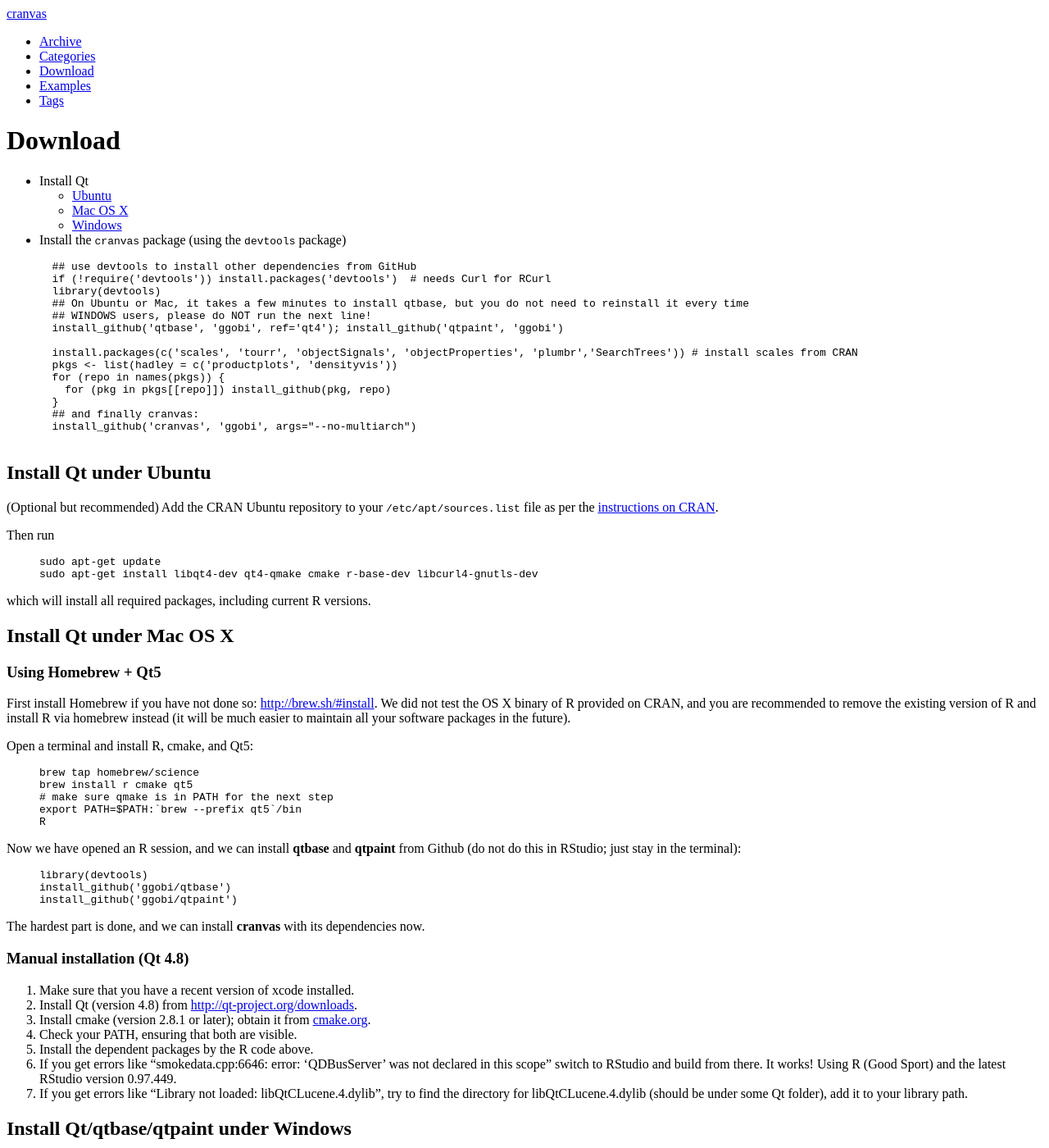
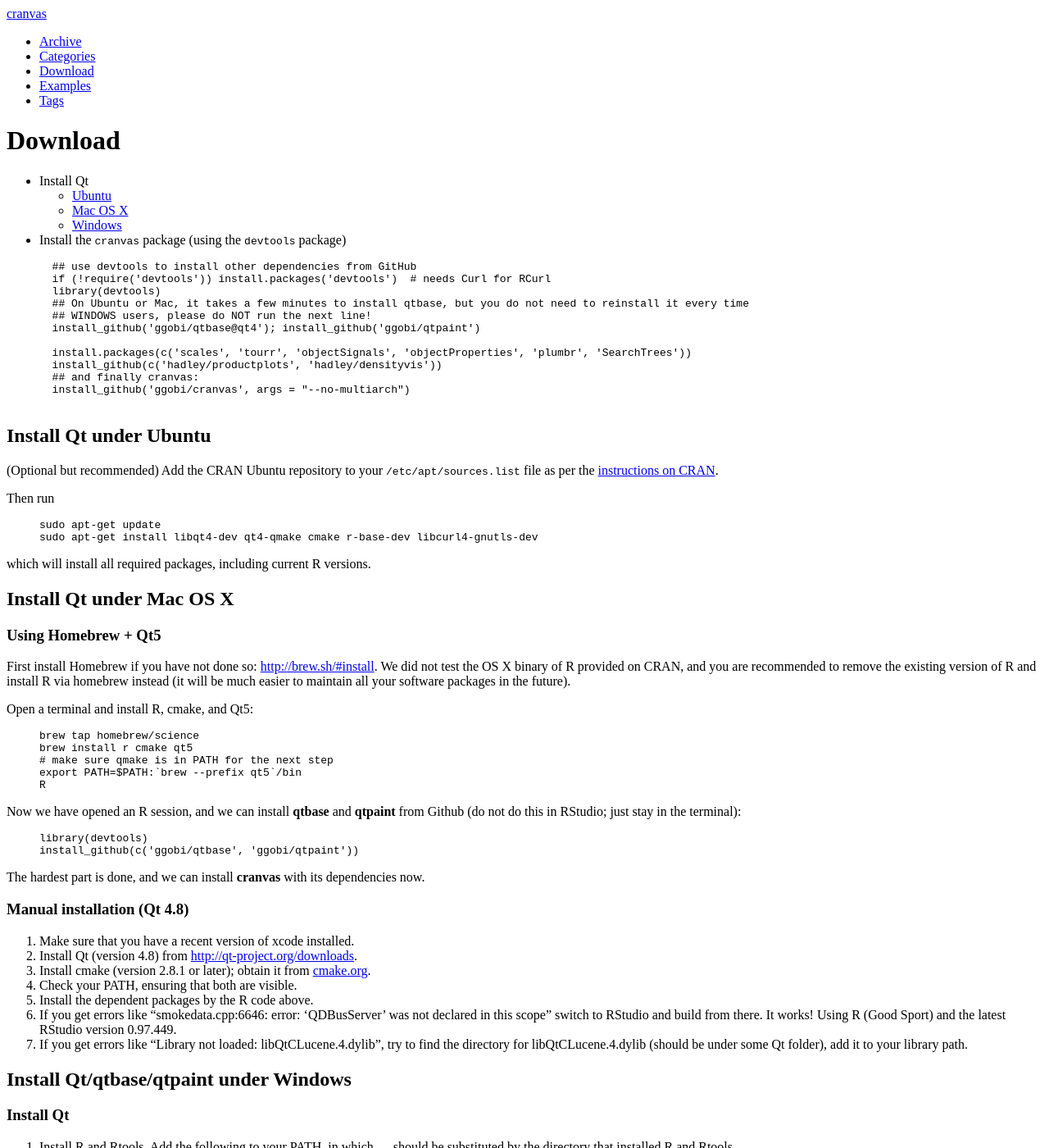
Before and after one commit to ggobi/cranvas.org, a Jekyll site: the page built from download.md, in a window 1280 px wide and 1400 px high. Shown: the whole window at 82% size. Built offline with Jekyll 4.4.1, drawn with Linux system fonts in a browser that asks for light colours.

Commit message:
use the user/repo syntax for devtools

```diff
--- a/download.md
+++ b/download.md
@@ -17,15 +17,12 @@
   library(devtools)
   ## On Ubuntu or Mac, it takes a few minutes to install qtbase, but you do not need to reinstall it every time
   ## WINDOWS users, please do NOT run the next line!
-  install_github('qtbase', 'ggobi', ref='qt4'); install_github('qtpaint', 'ggobi')
+  install_github('ggobi/qtbase@qt4'); install_github('ggobi/qtpaint')
 
-  install.packages(c('scales', 'tourr', 'objectSignals', 'objectProperties', 'plumbr','SearchTrees')) # install scales from CRAN
-  pkgs <- list(hadley = c('productplots', 'densityvis'))
-  for (repo in names(pkgs)) {
-    for (pkg in pkgs[[repo]]) install_github(pkg, repo)
-  }
+  install.packages(c('scales', 'tourr', 'objectSignals', 'objectProperties', 'plumbr', 'SearchTrees'))
+  install_github(c('hadley/productplots', 'hadley/densityvis'))
   ## and finally cranvas:
-  install_github('cranvas', 'ggobi', args="--no-multiarch")
+  install_github('ggobi/cranvas', args = "--no-multiarch")
   {% endhighlight %}
 
 
@@ -69,8 +66,7 @@
 
 {% highlight r %}
 library(devtools)
-install_github('ggobi/qtbase')
-install_github('ggobi/qtpaint')
+install_github(c('ggobi/qtbase', 'ggobi/qtpaint'))
 {% endhighlight %}
 
 The hardest part is done, and we can install **cranvas** with its dependencies now.
```
